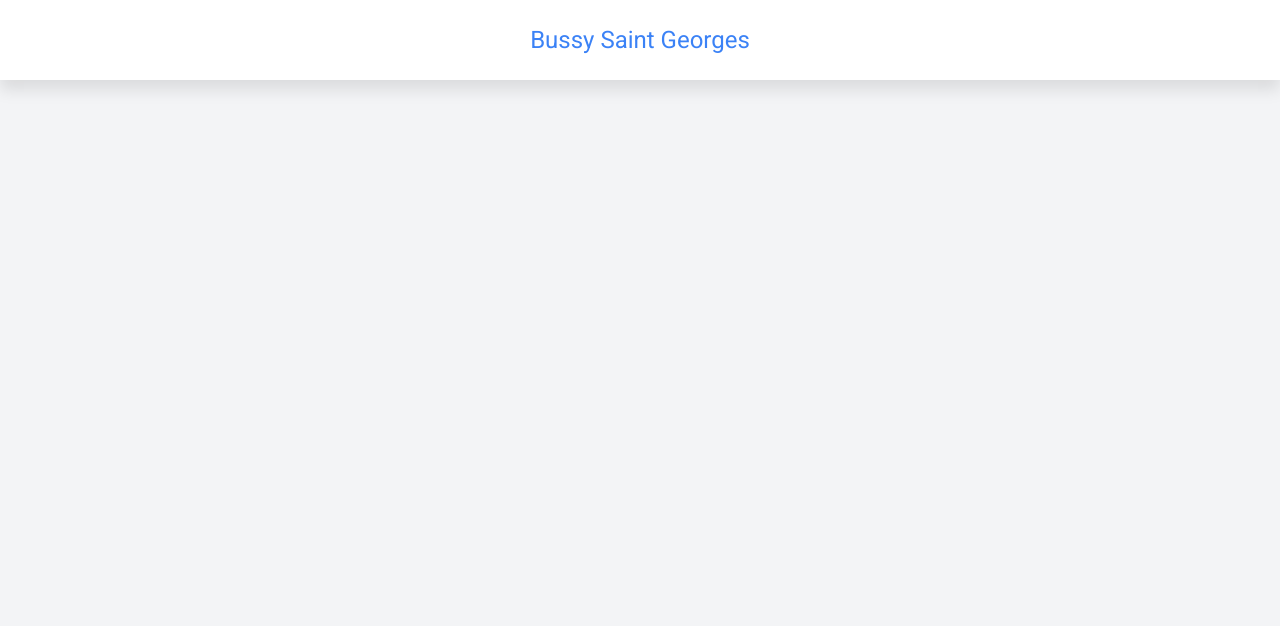
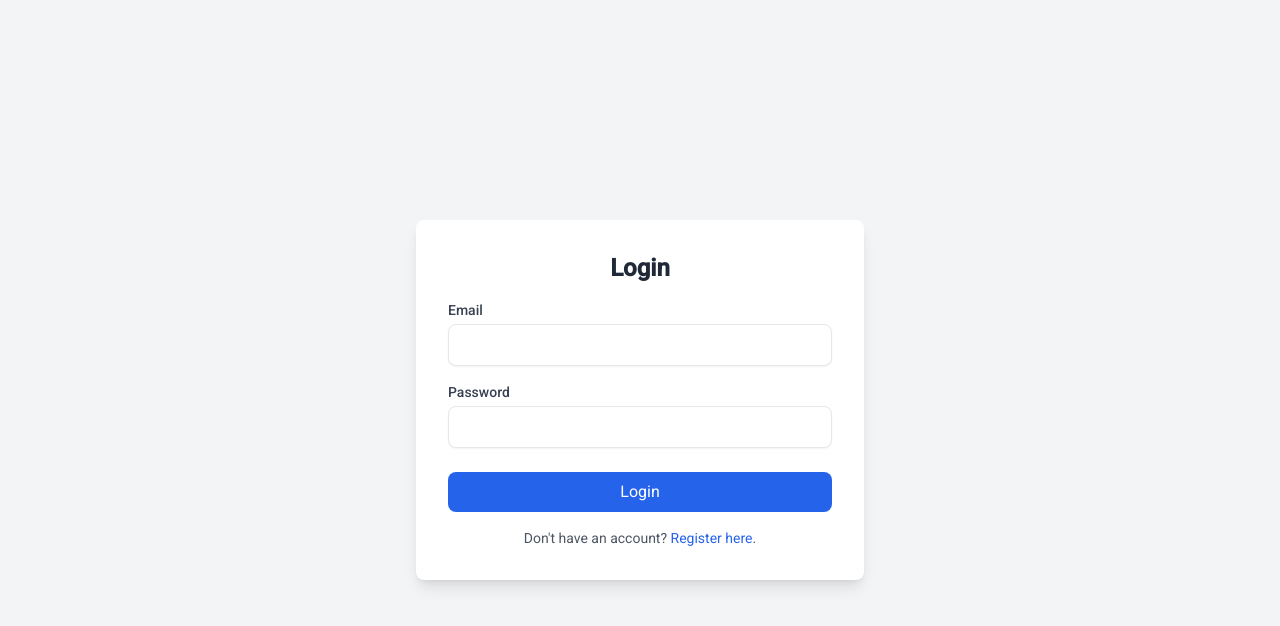
Before and after one commit to ChannVincent/shield_vuejs_app, a Vue app: page /login in a window 1280 px wide. Before the commit this address had no page. Shown: the top 626 px of the page. Built offline with nearby package versions, Linux system fonts and the light colour scheme.

Commit message:
login view

```diff
--- a/src/App.vue
+++ b/src/App.vue
@@ -1,6 +1,5 @@
 <template>
   <div class="flex flex-col min-h-screen font-Roboto bg-gray-100">
-    <Navigation />
     <RouterView />
     <!-- Install Prompt -->
     <div v-if="showInstallPrompt" class="fixed bottom-4 right-4 bg-white shadow-lg rounded-md p-4 flex items-center space-x-4">
@@ -17,7 +16,6 @@
 
 <script setup>
 import { RouterView } from 'vue-router'
-import Navigation from '@/components/Navigation.vue'
 import { ref, onMounted } from 'vue';
 
 const installPromptEvent = ref(null);
--- a/src/router/index.js
+++ b/src/router/index.js
@@ -1,5 +1,12 @@
 import { createRouter, createWebHistory } from 'vue-router'
 import PostListView from '../views/PostListView.vue'
+import LoginView from '../views/LoginView.vue'
+
+
+const isAuthenticated = () => {
+  return !!localStorage.getItem('authToken');
+};
+
 
 const router = createRouter({
   history: createWebHistory(import.meta.env.BASE_URL),
@@ -7,9 +14,27 @@ const router = createRouter({
     {
       path: '/',
       name: 'PostListView',
-      component: PostListView
+      component: PostListView,
+      meta: { requiresAuth: true }
+    },
+    {
+      path: '/login',
+      name: 'LoginView',
+      component: LoginView
     },
   ]
-})
+});
 
-export default router
+
+// Global Navigation Guard
+router.beforeEach((to, from, next) => {
+  if (to.meta.requiresAuth && !isAuthenticated()) {
+    // Redirect to login if not authenticated
+    next('/login');
+  } else {
+    next(); // Proceed to the route
+  }
+});
+
+
+export default router;
--- /dev/null
+++ b/src/views/LoginView.vue
@@ -0,0 +1,63 @@
+<template>
+    <div class="min-h-screen flex items-center justify-center bg-gray-100">
+      <div class="bg-white p-8 rounded-lg shadow-lg w-full max-w-md">
+        <h2 class="text-2xl font-bold mb-4 text-gray-800 text-center">Login</h2>
+        <form @submit.prevent="handleLogin">
+          <div class="mb-4">
+            <label for="email" class="block text-sm font-medium text-gray-700">Email</label>
+            <input
+              id="email"
+              v-model="email"
+              type="email"
+              required
+              class="mt-1 block w-full px-3 py-2 border rounded-lg text-gray-700 shadow-sm focus:ring-blue-500 focus:border-blue-500"
+            />
+          </div>
+          <div class="mb-6">
+            <label for="password" class="block text-sm font-medium text-gray-700">Password</label>
+            <input
+              id="password"
+              v-model="password"
+              type="password"
+              required
+              class="mt-1 block w-full px-3 py-2 border rounded-lg text-gray-700 shadow-sm focus:ring-blue-500 focus:border-blue-500"
+            />
+          </div>
+          <button
+            type="submit"
+            :disabled="loading"
+            class="w-full bg-blue-600 text-white py-2 px-4 rounded-lg hover:bg-blue-700 transition-colors focus:outline-none focus:ring focus:ring-blue-500 focus:ring-opacity-50"
+          >
+            <span v-if="loading">Logging in...</span>
+            <span v-else>Login</span>
+          </button>
+        </form>
+        <p class="mt-4 text-sm text-center text-gray-600">
+          Don't have an account?
+          <a href="/register" class="text-blue-600 hover:underline">Register here</a>.
+        </p>
+      </div>
+    </div>
+  </template>
+
+  <script setup>
+  import { ref } from 'vue';
+
+  const email = ref('');
+  const password = ref('');
+  const loading = ref(false);
+
+  const handleLogin = async () => {
+    loading.value = true;
+    try {
+      // Simulate login API call
+      await new Promise(resolve => setTimeout(resolve, 1500)); // Simulated delay
+      alert('Login successful!');
+    } catch (error) {
+      console.error('Login failed:', error);
+      alert('Failed to login. Please try again.');
+    } finally {
+      loading.value = false;
+    }
+  };
+  </script>
--- a/src/views/PostListView.vue
+++ b/src/views/PostListView.vue
@@ -1,4 +1,6 @@
 <template>
+  <div>
+    <Navigation />
     <div class="container mx-auto py-4">
       <div class="flex justify-center">
         <!-- Wrapper for Post Form and Feed -->
@@ -20,10 +22,12 @@
         </div>
       </div>
     </div>
+  </div>
 </template>
 
 <script setup>
 import { ref, onMounted } from 'vue';
+import Navigation from '@/components/Navigation.vue'
 import PostForm from '@/components/PostForm.vue';
 import PostItem from '@/components/PostItem.vue';
 import Spinner from '@/components/Spinner.vue';
```
Lines whose indentation alone changed are shown as unchanged.
